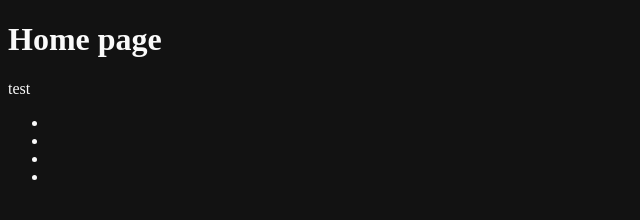
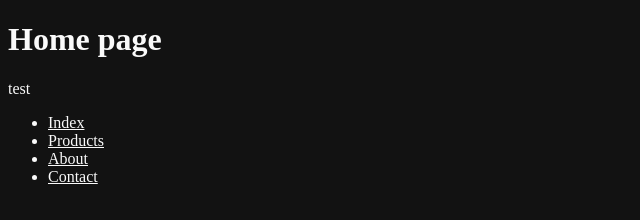
Before and after one commit to ErlandHeenHalvorsen/demo230926, a plain HTML site: page about.html in a window 1280 px wide. Shown: the whole page, without its empty margins (0-640 px from the left). Drawn offline with Linux system fonts and the light colour scheme.

Commit message:
new list

```diff
--- a/CSS/style.css
+++ b/CSS/style.css
@@ -2,3 +2,6 @@ body {
     color: #fafafa;
     background-color: #121212;
 }
+nav ul li a{
+    color: #fafafa;
+}
--- a/about.html
+++ b/about.html
@@ -12,16 +12,16 @@
 <nav>
     <ul>
         <li>
-                <a href="index.html"></a>
+            <a href="index.html">Index</a>
         </li>
         <li>
-                <a href="products.html"></a>
+            <a href="products.html">Products</a>
         </li>
         <li>
-                <a href="about.html"></a>
+            <a href="about.html">About</a>
         </li>
         <li>
-                <a href="contact.html"></a>
+            <a href="contact.html">Contact</a>
         </li>
     </ul>
 </nav>
```
Also changed, not shown: contact.html (+5 -5 lines), index.html (+5 -5 lines), products.html (+5 -5 lines). Lines whose indentation alone changed are shown as unchanged.
